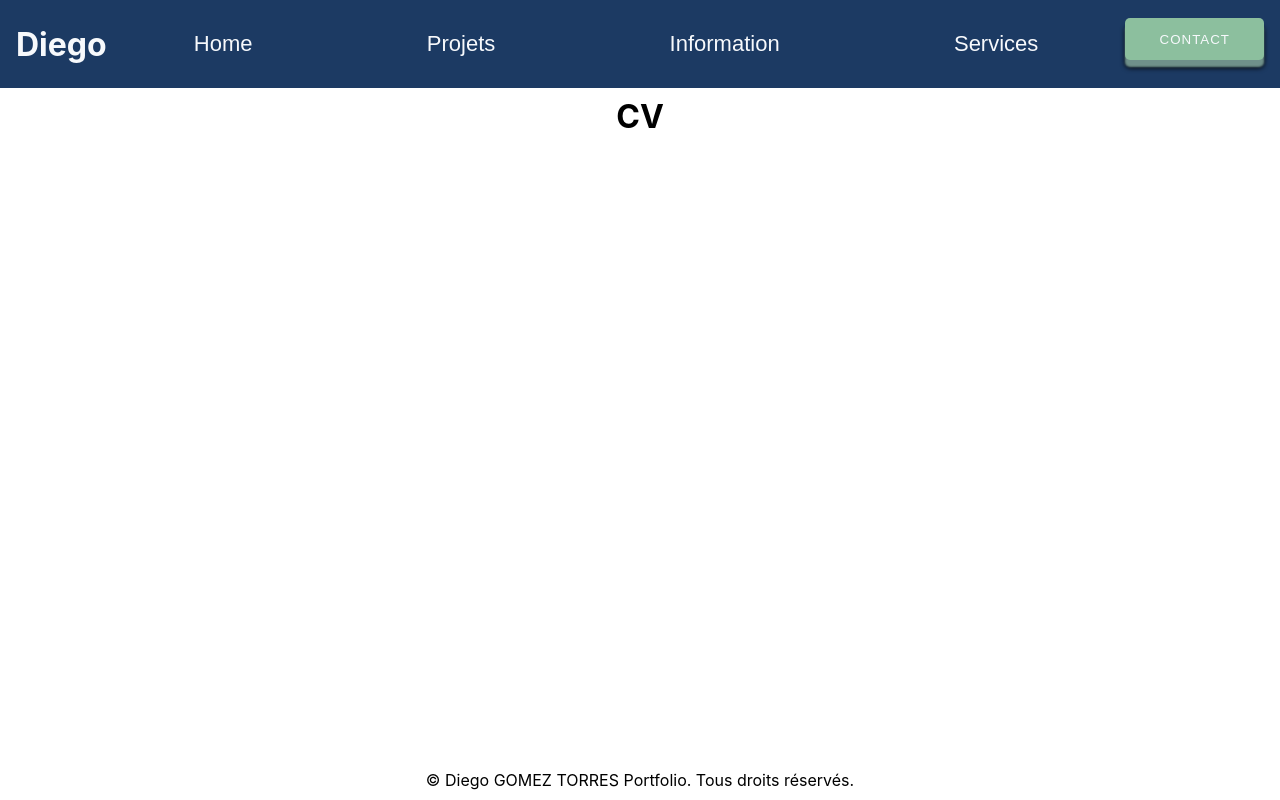
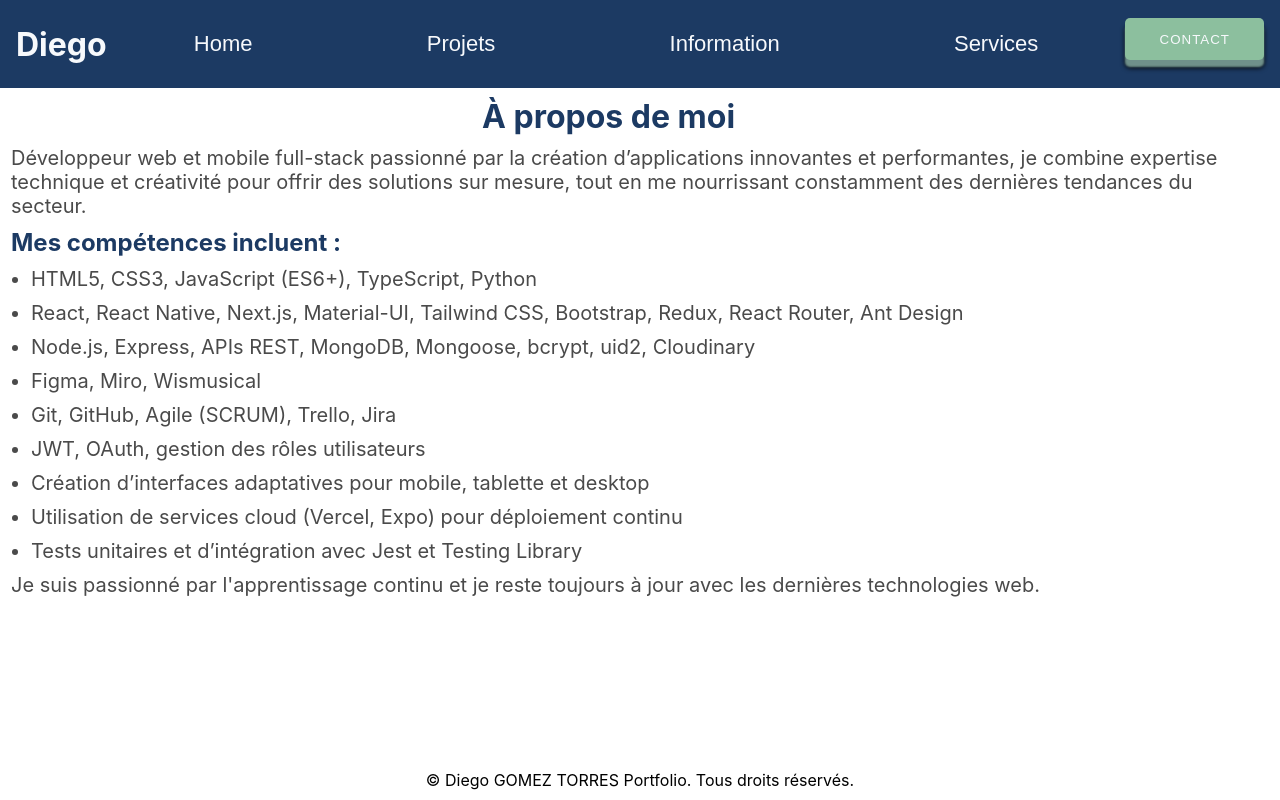
Before and after one commit to diegomez-t/Portfolio, a Next.js app: page /profil in a window 1280 px wide. Built offline with nearby package versions, Linux system fonts and the light colour scheme.

Commit message:
modification information

```diff
--- a/components/Home.js
+++ b/components/Home.js
@@ -1,6 +1,5 @@
 import styles from '../styles/Home.module.css';
 import Image from 'next/image';
-
 
 function Home() {
 
@@ -11,7 +10,7 @@ function Home() {
   ]
   const links = linksData.map((data, i) => {
     return (
-      <a href={data.href} target="_blank" className={styles.link}>
+      <a href={data.href} target="_blank" className={styles.link} key={i}>
           <Image
             src={data.src}
             alt={data.alt}
--- a/components/Profil.js
+++ b/components/Profil.js
@@ -1,18 +1,26 @@
 import styles from '../styles/Profil.module.css';
-import { FontAwesomeIcon } from '@fortawesome/react-fontawesome';
-import { faUser, faFolderOpen, faNewspaper } from '@fortawesome/free-regular-svg-icons';
-import { faGithub } from '@fortawesome/free-brands-svg-icons';
-import { useRouter } from 'next/router';
 
 function Profil() {
-  const router = useRouter();
 
-  const handleNavigation = (path) => {
-    router.push(path);
-  };
   return (
     <div className={styles.main}>
-       <h1 className={styles.title}>CV</h1>
+      <h1 className={styles.title}>À propos de moi</h1>
+      <div>
+        <p className={styles.subText}>Développeur web et mobile full-stack passionné par la création d’applications innovantes et performantes, je combine expertise technique et créativité pour offrir des solutions sur mesure, tout en me nourrissant constamment des dernières tendances du secteur.</p>
+        <h2 className={styles.text}>Mes compétences incluent :</h2>
+        <ul className={styles.list}>
+          <li className={styles.subText}>HTML5, CSS3, JavaScript (ES6+), TypeScript, Python</li>
+          <li className={styles.subText}>React, React Native, Next.js, Material-UI, Tailwind CSS, Bootstrap, Redux, React Router, Ant Design</li>
+          <li className={styles.subText}>Node.js, Express, APIs REST, MongoDB, Mongoose, bcrypt, uid2, Cloudinary</li>
+          <li className={styles.subText}>Figma, Miro, Wismusical</li>
+          <li className={styles.subText}>Git, GitHub, Agile (SCRUM), Trello, Jira</li>
+          <li className={styles.subText}>JWT, OAuth, gestion des rôles utilisateurs</li>
+          <li className={styles.subText}>Création d’interfaces adaptatives pour mobile, tablette et desktop</li>
+          <li className={styles.subText}>Utilisation de services cloud (Vercel, Expo) pour déploiement continu</li>
+          <li className={styles.subText}>Tests unitaires et d’intégration avec Jest et Testing Library</li>
+        </ul>
+        <p className={styles.subText}>Je suis passionné par l'apprentissage continu et je reste toujours à jour avec les dernières technologies web.</p>
+      </div>
     </div>
   );
 }
--- a/package.json
+++ b/package.json
@@ -18,7 +18,7 @@
     "@fortawesome/react-fontawesome": "^0.2.2",
     "@mui/icons-material": "^6.2.1",
     "@mui/material": "^6.2.1",
-    "antd": "^5.22.3",
+    "antd": "^5.23.1",
     "next": "12.1.6",
     "react": "18.1.0",
     "react-dom": "18.1.0",
--- a/pages/projets.js
+++ b/pages/projets.js
@@ -1,4 +1,5 @@
 import Projets from '../components/Projets';
+import 'antd/dist/reset.css';
 
 function ProjetsPage() {
   return <Projets />;
--- a/styles/Profil.module.css
+++ b/styles/Profil.module.css
@@ -2,6 +2,9 @@
 .title {
   line-height: 1.15;
   text-align: center;
+  width: 95%;
+  align-self: flex-start;
+  color: #1C3A63;
 }
 
 .main {
@@ -18,64 +21,18 @@
   padding: 10px;
 }
 
-.menu{
-  display: flex;
-  flex-direction: row;
-  border: 1px solid white;
-  border-radius: 25px;
-  backdrop-filter: blur(25px);
-  justify-content: space-around;
-  margin-bottom: 1rem;
-  width: 90%;
-  margin-top: 1rem;
-}
-.icon{
-  color: white;
-  cursor: pointer;
-  padding: 10px;
-  font-size: 22px;
-  border-radius: 50%;
-  margin: 5px;
-  background-color: transparent;
-  border: none;
-  position: relative;
-}
-.icon:hover{
-  background-color: rgb(100,121,105);
-}
-.icon::after {
-  content: attr(data-title);
-  position: absolute;
-  bottom: -1rem;
-  left: 50%;
-  transform: translateX(-50%);
-  background-color: rgb(100,121,105);
-  color: black;
-  padding: 0.25rem 0.5rem;
-  font-size: 0.75rem;
-  border-radius: 4px;
-  opacity: 0;
-  pointer-events: none;
-  transition: opacity 0.2s ease-in-out;
-  white-space: nowrap;
+.subText {
+  margin: 10px 0px;
+  font-size: 20px;
+  color: #4A4A4A;
 }
 
-.icon:hover::after {
-  opacity: 1;
+.text{
+  margin: 10px 0px;
+  color: #1C3A63;
 }
-.content{
-  display: flex;
-  flex-direction: row;
-  flex-wrap: wrap;
-  width: 100%;
-  height: auto;
-  margin: 10px;
+
+.list {
+  list-style: disc;
+  margin-left: 20px; /* Pour ajouter un retrait */
 }
-.profil, .texte {
-  display: flex;
-  flex-direction: column;
-  flex: 1 1 calc(50% - 20px);
-  min-width: 300px;
-  height: auto;
-  box-sizing: border-box;
-}
--- a/styles/Projets.module.css
+++ b/styles/Projets.module.css
@@ -2,6 +2,9 @@
 .title {
   line-height: 1.15;
   text-align: center;
+  width: 95%;
+  align-self: flex-start;
+  color: #1C3A63;
 }
 
 .main {
@@ -66,7 +69,6 @@
   background-color: #8CBF9E;
   color: #F7F9FC;
   position: relative;
-  width: 150px;
   border: none;
   padding: 1em;
   text-transform: uppercase;
@@ -87,12 +89,6 @@
   box-shadow: rgb(75, 91, 79) 0px 3px 2px,#000 0px 3px 5px;
 }
 
-.title{
-  margin: 10px 0px;
-  text-align: center;
-  align-self: center;
-  color: #1C3A63;
-}
 
 .card:hover{
   transform: scale(1.05);
```
Also changed, not shown: components/Projets.js (+37 -5 lines), 1 other file (tests, documents, lock files or other folders).
